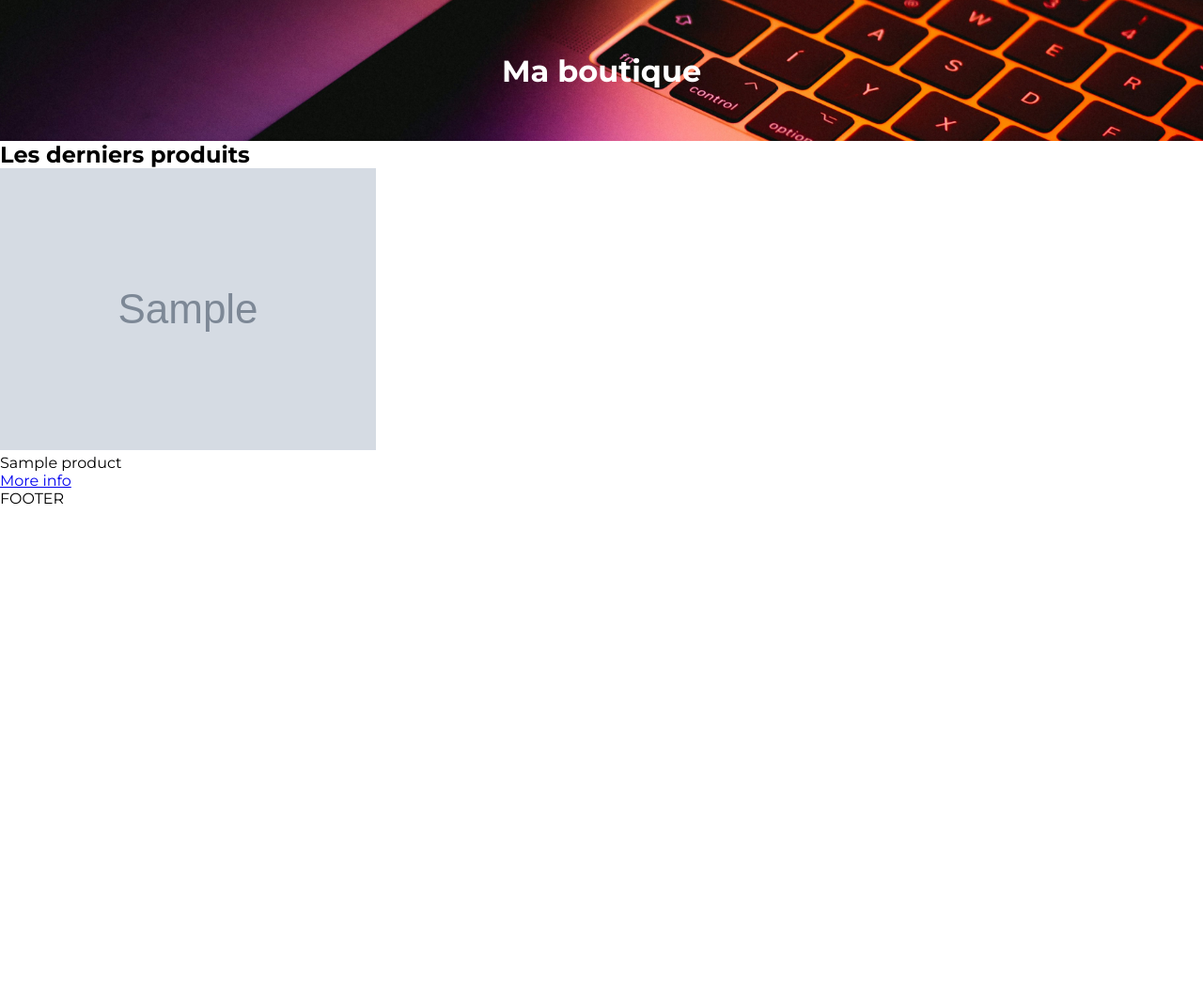
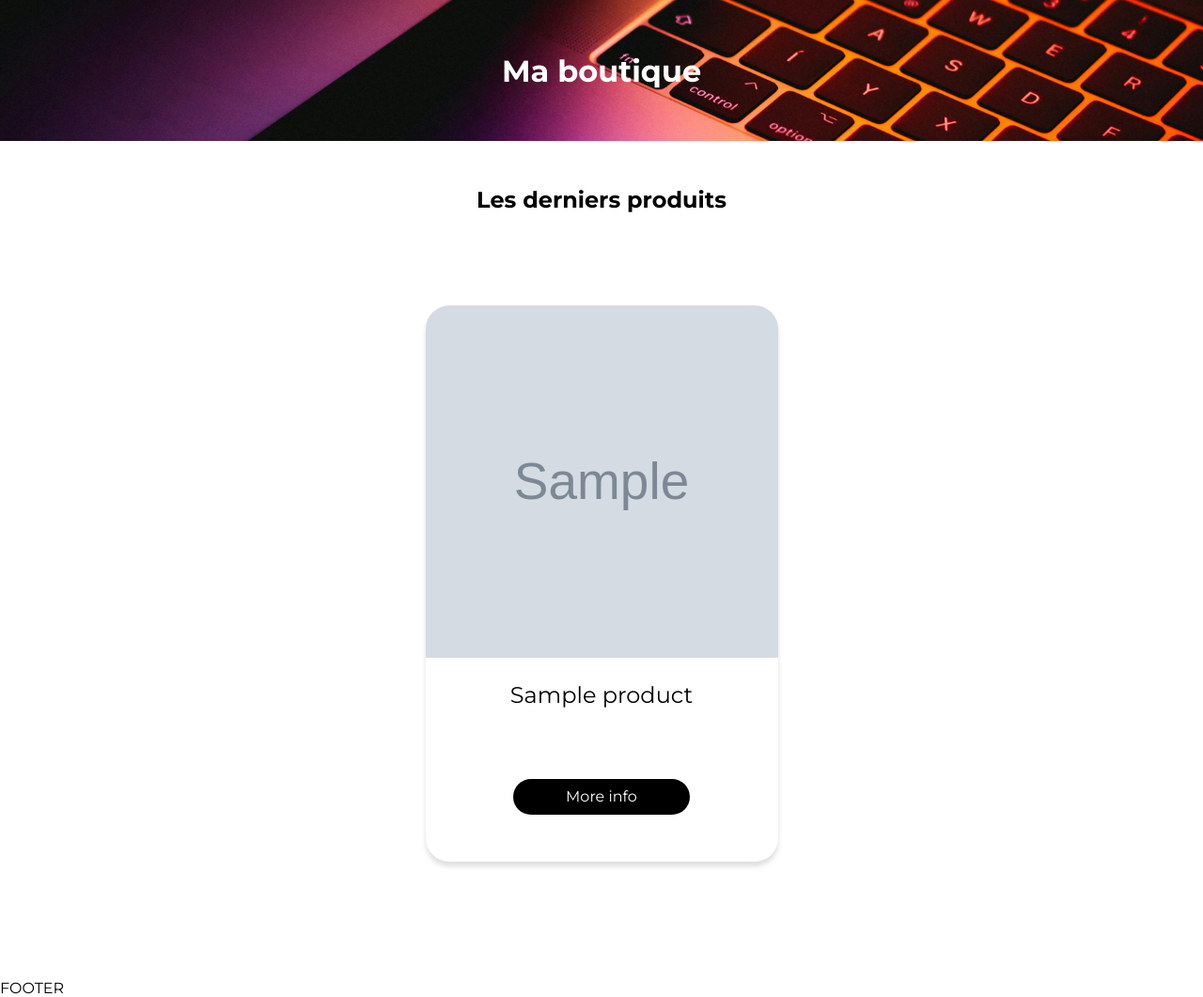
Before and after one commit to dumasg/boutique, a PHP site: page / in a window 1280 px wide. Shown: the part 19-1080 px from the top of the page at 94% size. Before the commit the page ends 556 px from the top, so only its background shows below. Run offline with PHP 8.4, Linux system fonts and the light colour scheme; tables that the repository leaves empty hold one stand-in row (values such as "Sample post"); grey boxes marked "Sample" are stand-in pictures.

Commit message:
update style for home

```diff
--- a/public/css/style.css
+++ b/public/css/style.css
@@ -11,6 +11,14 @@ body {
   font-size: 16px;
   height: 100vh;
   width: 100%;
+}
+
+a {
+  text-decoration: none;
+}
+
+input {
+  cursor: pointer;
 }
 
 .show__hero {
@@ -36,7 +44,7 @@ body {
 .show__product h2 {
   align-items: center;
   display: flex;
-  height: 50px;
+  height: 125px;
 }
 .show__product_content {
   display: flex;
@@ -95,4 +103,71 @@ body {
   color: white;
   height: 37.5px;
   width: 125px;
+}
+
+.home__product {
+  display: flex;
+  flex-wrap: wrap;
+  padding: 0 12.5%;
+  width: 100%;
+}
+.home__product h2 {
+  align-items: center;
+  display: flex;
+  height: 125px;
+  justify-content: center;
+  width: 100%;
+}
+.home__product_grid {
+  display: flex;
+  flex-wrap: wrap;
+  justify-content: space-evenly;
+  padding: 50px 0 100px 0;
+  width: 100%;
+}
+.home__product_card {
+  align-items: center;
+  border-radius: 25px;
+  box-shadow: 0 5px 5px 0 rgba(128, 128, 128, 0.25);
+  display: flex;
+  flex-direction: column;
+  margin: 0 25px 25px 25px;
+  overflow: hidden;
+  width: 375px;
+}
+.home__product_card_picture {
+  overflow: hidden;
+  position: relative;
+  width: 100%;
+}
+.home__product_card_picture img {
+  height: 100%;
+  -o-object-fit: cover;
+     object-fit: cover;
+  position: absolute;
+  top: 0;
+  width: 100%;
+}
+.home__product_card_picture::before {
+  content: "";
+  display: flex;
+  padding-top: 100%;
+}
+.home__product_card > p {
+  display: flex;
+  font-size: 24px;
+  justify-content: center;
+  margin: 25px 0;
+}
+.home__product_card > a {
+  align-items: center;
+  background: black;
+  border: none;
+  border-radius: 50px;
+  color: white;
+  display: flex;
+  height: 37.5px;
+  justify-content: center;
+  margin: 50px 0;
+  width: 50%;
 }/*# sourceMappingURL=style.css.map */
--- a/public/css/style.scss
+++ b/public/css/style.scss
@@ -12,6 +12,14 @@ body {
     font-size: 16px;
     height: 100vh;
     width: 100%;
+}
+
+a {
+    text-decoration: none;
+}
+
+input {
+    cursor: pointer;
 }
 
 .show {
@@ -41,7 +49,7 @@ body {
             h2 {
                 align-items: center;
                 display: flex;
-                height: 50px;
+                height: 125px;
             }
 
             &_content {
@@ -116,3 +124,80 @@ body {
                 }
             }
 }
+
+.home {
+    $cardSize: 375px;
+    &__product {
+        display: flex;
+        flex-wrap: wrap;
+        padding: 0 12.5%;
+        width: 100%;
+
+        h2 {
+            align-items: center;
+            display: flex;
+            height: 125px;
+            justify-content: center;
+            width: 100%;
+        }
+
+        &_grid {
+            display: flex;
+            flex-wrap: wrap;
+            justify-content: space-evenly;
+            padding: 50px 0 100px 0;
+            width: 100%;
+        }
+
+        &_card {
+            align-items: center;
+            border-radius: 25px;
+            box-shadow: 0 5px 5px 0 rgba(128, 128, 128, .25);
+            display: flex;
+            flex-direction: column;
+            margin: 0 25px 25px 25px;
+            overflow: hidden;
+            width: $cardSize;
+
+            &_picture {
+                overflow: hidden;
+                position: relative;
+                width: 100%;
+
+                img {
+                    height: 100%;
+                    object-fit: cover;
+                    position: absolute;
+                    top: 0;
+                    width: 100%;
+                }
+
+                &::before {
+                    content: "";
+                    display: flex;
+                    padding-top: 100%;
+                }
+            }
+
+            >p {
+                display: flex;
+                font-size: 24px;
+                justify-content: center;
+                margin: 25px 0;
+            }
+
+            >a {
+                align-items: center;
+                background: black;
+                border: none;
+                border-radius: 50px;
+                color: white;
+                display: flex;
+                height: 37.5px;
+                justify-content: center;
+                margin: 50px 0;
+                width: 50%;
+            }
+         }
+        }
+    }
```
Also changed, not shown: 1 other file.
